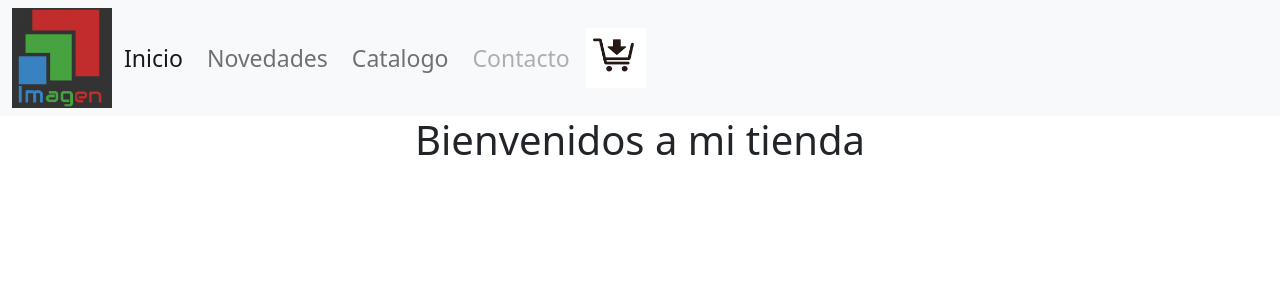
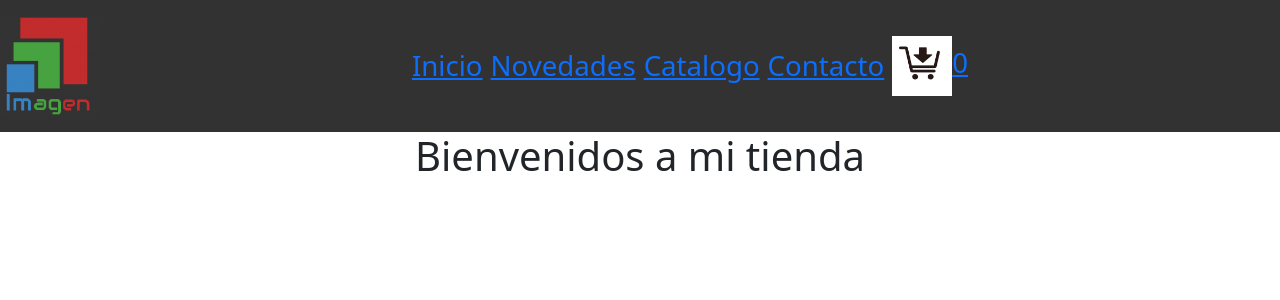
Before and after one commit to LucasKatz/proyectoreactCoderhouse, a React (Create React App) app: page / in a window 1280 px wide. Shown: the top 300 px of the page. Built offline with nearby package versions, Linux system fonts and the light colour scheme.

Commit message:
Pre entrega 1 Parte 2

```diff
--- a/src/Componentes/CartWidget/CartWidget.css
+++ b/src/Componentes/CartWidget/CartWidget.css
@@ -1,8 +1,7 @@
 .container-widget {
     display: flex;
     flex-direction: row;
-    justify-content: end;
-    align-items: end;
+
 }
 
 .widget img {
--- a/src/Componentes/CartWidget/CartiWidget.jsx
+++ b/src/Componentes/CartWidget/CartiWidget.jsx
@@ -6,6 +6,7 @@ export default function CartWidget() {
       <div className="container-widget">
         <div className="widget">
           <img src={Carrito} alt="" />
+          <span>0</span>
         </div>
       </div>
     );
--- a/src/Componentes/NavBar/NavBar.css
+++ b/src/Componentes/NavBar/NavBar.css
@@ -1,10 +1,14 @@
 /*BARRA DE NAVEGACIÓN*/
-nav {
+.navbar {
     font-size: larger;
-    align-items: center;
+    display: flex;
     background-color: rgb(50, 50,50);
-    color: aliceblue;
   }
+
+a {
+  color: aliceblue;
+  margin: auto;
+}
 
   nav ul {
     display: -webkit-box;
--- a/src/Componentes/NavBar/NavBar.jsx
+++ b/src/Componentes/NavBar/NavBar.jsx
@@ -1,26 +1,26 @@
-import './NavBar.css'
+import '../NavBar/NavBar.css'
 import logo from  "../NavBar/logo.svg.png"
 import CartWidget from '../CartWidget/CartiWidget'
 
 
 const NavBAr = () => {
     return (
-        <nav className="navbar navbar-expand-lg bg-light">
-        <div className="container-fluid">
+        <nav className="navbar navbar-expand-lg">
+        <div className="navbar container-fluid ">
           <img src={logo} />
-          <div className="collapse navbar-collapse" id="navbarNav">
+          <div className="m-auto" id="navbarNav">
             <ul className="navbar-nav">
-              <li className="nav-item">
-                <a className="nav-link active" aria-current="page" href="#">Inicio</a>
+              <li>
+                <a className="item" aria-current="page" href="#">Inicio</a>
               </li>
-              <li className="nav-item">
-                <a className="nav-link" href="#">Novedades</a>
+              <li >
+                <a className="item" href="#">Novedades</a>
               </li>
-              <li className="nav-item">
-                <a className="nav-link" href="#">Catalogo</a>
+              <li>
+                <a className="item" href="#">Catalogo</a>
               </li>
-              <li className="nav-item">
-                <a className="nav-link disabled">Contacto</a>
+              <li>
+                <a className="item">Contacto</a>
               </li>
               <li className="cart">
               <a href="">
```
